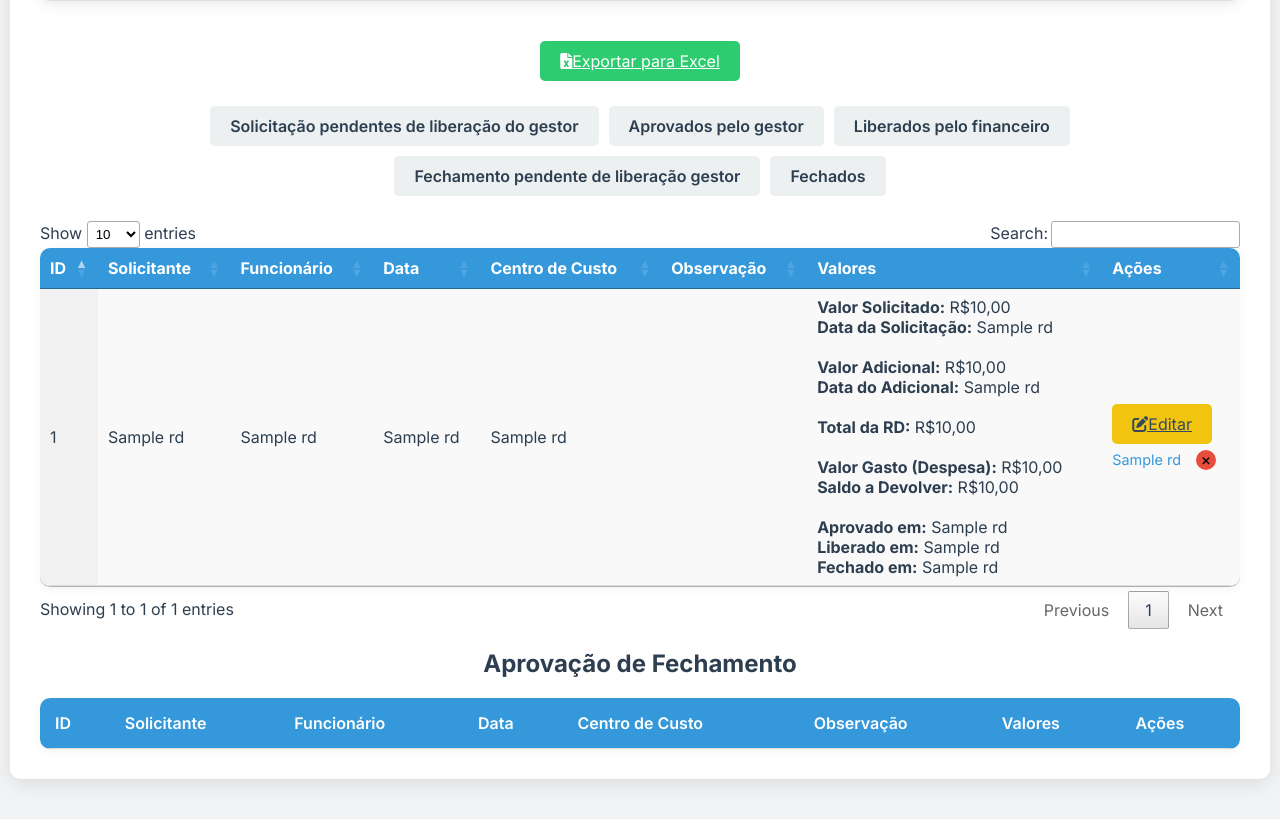
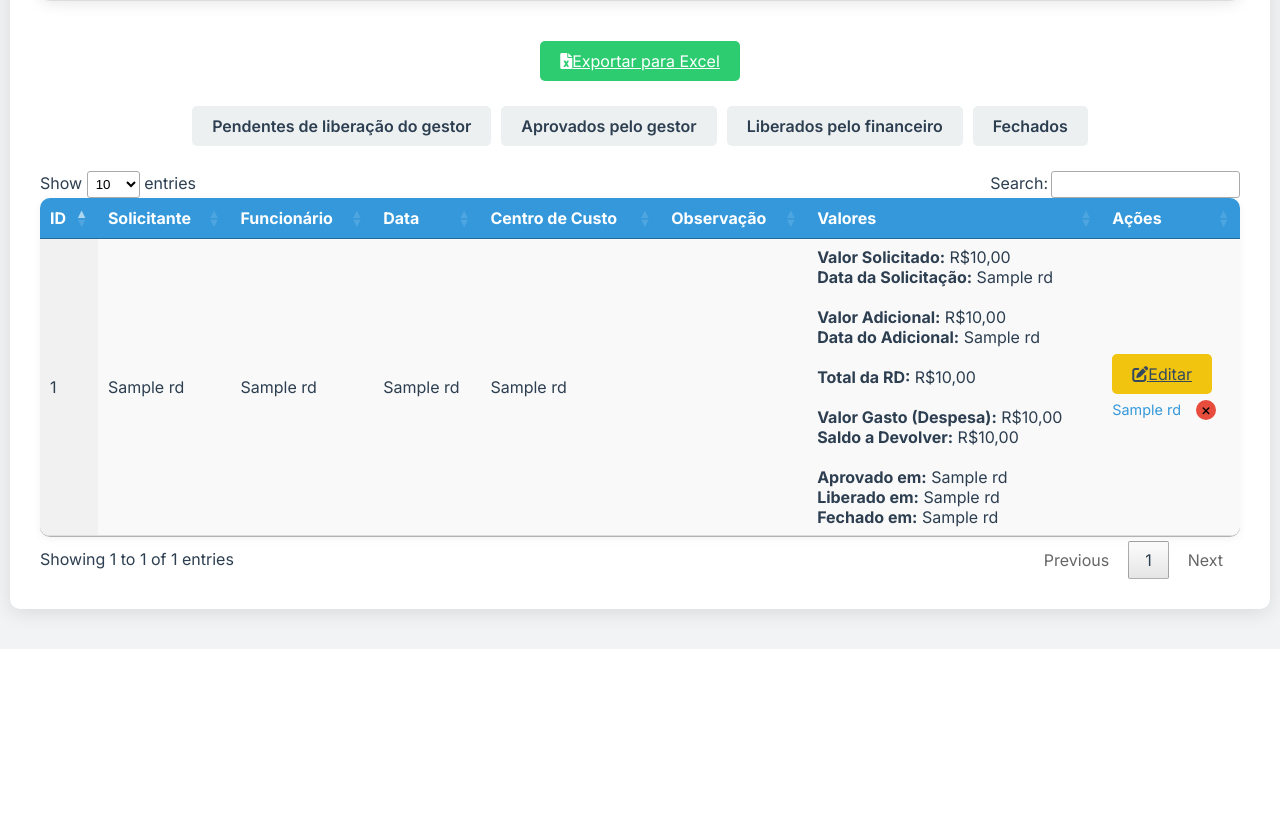
Before and after one commit to Andresaldanha3510/PROGRAMARD, a Flask app: page / in a window 1280 px wide. Shown: the part 1172-1991 px from the top of the page. After the commit the page ends 1821 px from the top, so only its background shows below. Run offline with Flask 3, Linux system fonts and the light colour scheme; the visitor is signed in with stand-in values (Sample User, id 1); a database or web service that is not in the repository returns one stand-in record (values such as "Sample title"); lists and menus that the app fills with data are empty; some libraries are stand-ins or nearby versions.

Commit message:
Add files via upload

```diff
--- a/templates/index.html
+++ b/templates/index.html
@@ -530,12 +530,10 @@
 
             <!-- Rótulos (labels) das abas -->
             <div class="tab-labels">
-                <label for="tab1">Solicitação pendentes de liberação do gestor</label>
+                <label for="tab1">Pendentes de liberação do gestor</label>
                 <label for="tab2">Aprovados pelo gestor</label>
                 <label for="tab3">Liberados pelo financeiro</label>
-                <label for="tab5">Fechamento pendente de liberação gestor</label>
                 <label for="tab4">Fechados</label>
-
             </div>
 
             <div class="content">
@@ -767,37 +765,6 @@
                         </tbody>
                     </table>
                 </div>
-                <h2>Aprovação de Fechamento</h2>
-                <table>
-                    <tr>
-                        <th>ID</th>
-                        <th>Solicitante</th>
-                        <th>Funcionário</th>
-                        <th>Data</th>
-                        <th>Centro de Custo</th>
-                        <th>Observação</th>
-                        <th>Valores</th>
-                        <th>Ações</th>
-                    </tr>
-                    {% for rd in aguardando_fechamento %}
-                    <tr>
-                        <td>{{ rd.id }}</td>
-                        <td>{{ rd.solicitante }}</td>
-                        <td>{{ rd.funcionario }}</td>
-                        <td>{{ rd.data }}</td>
-                        <td>{{ rd.centro_custo }}</td>
-                        <td>{{ rd.observacao if rd.observacao else '' }}</td>
-                        <td>{{ mostrar_valores(rd) }}</td>
-                        <td>
-                            {% if is_gestor() %}
-                            <form action="{{ url_for('approve_fechamento', id=rd.id) }}" method="POST">
-                                <button type="submit">Aprovar Fechamento</button>
-                            </form>
-                            {% endif %}
-                        </td>
-                    </tr>
-                    {% endfor %}
-                </table>
 
                 <!-- Fechados -->
                 <div class="tab-content" id="content4">
```
